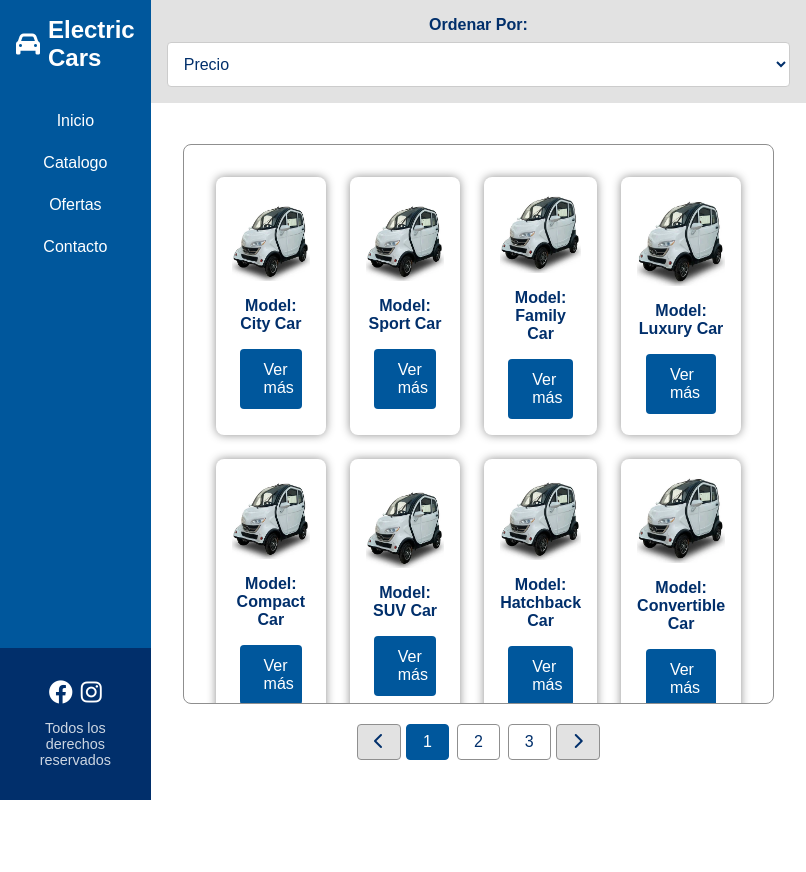
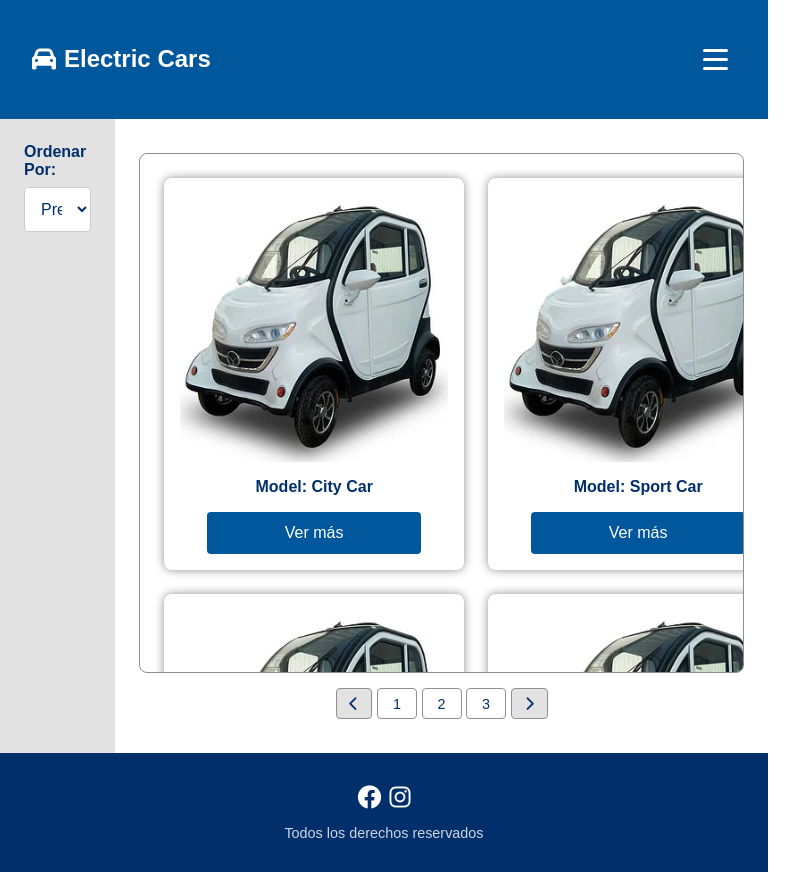
Before and after one commit to juliMAB/CSS-avanzado-Desafio-3---Electric-Car-Store, a plain HTML site: page index.html in a window 768 px wide. Shown: the whole page, 806 px wide, since content can reach past the window. Before the commit the page ends 800 px from the top, so only its background shows below. Drawn offline with Linux system fonts and the light colour scheme.

Commit message:
Implement responsive layouts and hamburger menu
Completed mobile, tablet, and desktop responsive layouts using CSS Grid and Flexbox. Added a functional hamburger menu with JavaScript for mobile navigation. Updated README with final project status, detailed features, and implementation notes. Improved product grid, pagination, and hover effects. Renamed reference images for clarity and added progress screenshots.

```diff
--- a/assets/css/style.css
+++ b/assets/css/style.css
@@ -27,20 +27,20 @@ body {
         "main"
         "footer";
     grid-template-rows: auto auto 1fr auto;
-    min-height: 100vh;
+    min-height: 100%;
 }
 
-/* Navegación */
+/* Navegación - Estilos base */
 .nav {
     grid-area: nav;
     background-color: var(--primary-color);
     padding: 1rem;
     min-height: 60px;
     display: flex;
-    flex-direction: column;
-    justify-content: flex-start;
+    justify-content: space-between;
     align-items: center;
     gap: 2rem;
+    position: relative;
 }
 
 .nav-header {
@@ -63,7 +63,6 @@ body {
 
 .nav-menu {
     display: flex;
-    flex-direction: column;
     align-items: center;
     text-align: center;
     gap: 0.5rem;
@@ -83,6 +82,38 @@ body {
 
 .nav-menu li:hover {
     background-color: rgba(255, 255, 255, 0.1);
+}
+
+/* Menú hamburguesa */
+.hamburger-menu {
+    display: none;
+    flex-direction: column;
+    background: none;
+    border: none;
+    cursor: pointer;
+    padding: 0.5rem;
+    z-index: 1000;
+}
+
+.hamburger-menu span {
+    width: 25px;
+    height: 3px;
+    background-color: var(--background-color);
+    margin: 3px 0;
+    transition: 0.3s;
+    border-radius: 2px;
+}
+
+.hamburger-menu.active span:nth-child(1) {
+    transform: rotate(-45deg) translate(-5px, 6px);
+}
+
+.hamburger-menu.active span:nth-child(2) {
+    opacity: 0;
+}
+
+.hamburger-menu.active span:nth-child(3) {
+    transform: rotate(45deg) translate(-5px, -6px);
 }
 
 /* Aside */
@@ -148,9 +179,7 @@ body {
     display: grid;
     grid-template-columns: repeat(4, 1fr); /* Siempre 4 columnas */
     gap: 1.5rem; /* Margen entre cards */
-    padding: 2rem;
-    overflow-y: auto;
-    height: 100%;
+    overflow: auto;
 }
 
 .products-container::-webkit-scrollbar {
@@ -169,6 +198,37 @@ body {
 
 .products-container::-webkit-scrollbar-thumb:hover {
     background: var(--secondary-color);
+}
+
+.product-card {
+        background-color: var(--background-color);
+        border-radius: 8px;
+        padding: 1rem;
+        text-align: center;
+        box-shadow: var(--border-color) 0px 0px 10px 0px;
+        width: 300px;
+        flex-direction: column;
+        display: flex;
+        align-items: center;
+        justify-content: center;
+        transition: transform 0.3s ease, box-shadow 0.3s ease;
+    }
+
+    .product-card:hover {
+        transform: translateY(-5px);
+        box-shadow: var(--border-color) 0px 5px 20px 0px;
+    }
+
+    .product-card img {
+        width: 100%;
+        margin: 0 0 1rem 0;
+        border-radius: 4px;
+    }
+
+    .product-card p {
+        margin-bottom: 1rem;
+        font-weight: bold;
+        color: var(--secondary-color);
     }
 
 /* Pie de página */
@@ -207,83 +267,7 @@ body {
     font-size: 0.9rem;
     opacity: 0.8;
 }
-
-/* Media Query para Desktop (576px+) */
-@media (min-width: 576px) {
-    .container {
-        grid-template-areas:
-            "nav aside"
-            "nav main"
-            "footer main";
-        grid-template-columns: 1fr 4fr;
-        grid-template-rows: auto 1fr auto;
-    }
-
-    .nav {
-        flex-direction: column;
-        justify-content: flex-start;
-        align-items: center;
-    }
-
-    .nav-menu {
-        flex-direction: column;
-        align-items: center;
-        gap: 0.5rem;
-        width: 100%;
-    }
-    .aside {
-        text-align: center;
-    }
-
-    .footer {
-        padding: 2rem 1rem;
-        display: flex;
-        flex-direction: column;
-        justify-content: center;
-    }
-
-    .main {
-        padding: 2rem;
-    }
-
-    .products-grid {
-        width: 100%; /* 70% del ancho en desktop */
-        height: 70vh;
-        margin: 0 auto;
-    }
-
-
-    .product-card {
-        background-color: var(--background-color);
-        border-radius: 8px;
-        padding: 1rem;
-        text-align: center;
-        box-shadow: var(--border-color) 0px 0px 10px 0px;
-        max-width: 300px;
-        flex-direction: column;
-        display: flex;
-        align-items: center;
-        justify-content: center;
-        transition: transform 0.3s ease, box-shadow 0.3s ease;
-    }
-
-    .product-card:hover {
-        transform: translateY(-5px);
-        box-shadow: var(--border-color) 0px 5px 20px 0px;
-    }
-
-    .product-card img {
-        width: 100%;
-        margin: 0 0 1rem 0;
-        border-radius: 4px;
-    }
-
-    .product-card p {
-        margin-bottom: 1rem;
-        font-weight: bold;
-        color: var(--secondary-color);
-    }
-
+/* end pie de página */
 .add-to-cart {
         background-color: var(--primary-color);
         color: var(--background-color);
@@ -299,7 +283,7 @@ body {
     .add-to-cart:hover {
         background-color: var(--secondary-color);
     }
-
+/* Pagination - Estilos base */
 .pagination {
     display: flex;
     justify-content: center;
@@ -308,8 +292,8 @@ body {
     margin-top: 20px;
 }
 
-    .pagination-btn {
-        background-color: var(--tertiary-color);
+.pagination-btn,
+.pagination-number {
     border: 1px solid var(--border-color);
     color: var(--secondary-color);
     padding: 0.5rem 1rem;
@@ -319,46 +303,149 @@ body {
     font-size: 1rem;
 }
 
-    .pagination-btn:hover {
-        background-color: var(--primary-color);
-        color: var(--background-color);
-    }
-
-    .pagination-btn:disabled {
-        opacity: 0.5;
-        cursor: not-allowed;
-    }
-
-    .pagination-btn:disabled:hover {
+.pagination-btn {
     background-color: var(--tertiary-color);
-        color: var(--secondary-color);
-    }
-
-    .pagination-numbers {
-        display: flex;
-        gap: 0.5rem;
 }
 
 .pagination-number {
     background-color: var(--background-color);
-        border: 1px solid var(--border-color);
-        color: var(--secondary-color);
-        padding: 0.5rem 1rem;
-        border-radius: 4px;
-        cursor: pointer;
-        transition: all 0.3s ease;
-        font-size: 1rem;
     min-width: 40px;
 }
 
-    .pagination-number:hover {
-        background-color: var(--tertiary-color);
+/* Media Query para Desktop (576px+) */
+@media (min-width: 993px) {
+    .container {
+        grid-template-areas:
+            "nav aside"
+            "nav main"
+            "footer main";
+        grid-template-columns: 15% 85%;
+        grid-template-rows: 15% 80% 15%;
     }
 
-    .pagination-number.active {
-        background-color: var(--primary-color);
-        color: var(--background-color);
-        border-color: var(--primary-color);
+    .nav {
+        flex-direction: column;
     }
 
+    .nav-menu {
+        flex-direction: column;
+        width: 100%;
     }
+
+    .aside {
+        text-align: center;
+    }
+
+    .products-container {
+        grid-template-columns: repeat(4, 1fr);
+        gap: 1.5rem;
+        overflow: auto;
+    }
+}
+
+/* Media Query para tablets y móviles */
+@media (max-width: 992px) {
+    .nav {
+        flex-direction: row;
+        justify-content: space-between;
+        padding: 1rem 2rem;
+    }
+
+    .hamburger-menu {
+        display: flex;
+    }
+
+    .nav-menu {
+        position: absolute;
+        top: 100%;
+        left: 0;
+        right: 0;
+        background-color: var(--primary-color);
+        flex-direction: column;
+        width: 100%;
+        max-height: 0;
+        overflow: hidden;
+        transition: max-height 0.3s ease;
+        box-shadow: 0 2px 5px rgba(0, 0, 0, 0.1);
+    }
+
+    .nav-menu.active {
+        max-height: 300px;
+    }
+
+    .nav-menu li {
+        padding: 1rem 2rem;
+        border-bottom: 1px solid rgba(255, 255, 255, 0.1);
+    }
+
+    .nav-menu li:last-child {
+        border-bottom: none;
+    }
+
+    .aside {
+        text-align: left;
+        padding: 1.5rem;
+    }
+
+    .main {
+        padding: 1.5rem;
+    }
+
+    .products-container {
+        grid-template-columns: repeat(2, 1fr);
+        gap: 1.5rem;
+        padding: 1.5rem;
+    }
+
+    .products-grid {
+        width: 100%;
+        height: 65vh;
+    }
+
+    .footer {
+        padding: 1.5rem;
+    }
+
+    .pagination {
+        margin-top: 15px;
+    }
+
+    .pagination-btn,
+    .pagination-number {
+        padding: 0.4rem 0.8rem;
+        font-size: 0.9rem;
+    }
+}
+
+/* Media Query específica para tablets */
+@media (min-width: 576px) and (max-width: 992px) {
+    .container {
+        grid-template-areas:
+            "nav nav"
+            "aside main"
+            "footer footer";
+        grid-template-columns: 15% 85%;
+        grid-template-rows: 15% 80% 15%;
+    }
+}
+
+/* Media Query específica para móviles */
+@media (max-width: 576px) {
+    .container {
+        grid-template-areas:
+            "nav"
+            "aside"
+            "main"
+            "footer";
+        grid-template-columns: 100%;
+        grid-template-rows: 10% 15% 65% 10%;
+    }
+
+    .nav {
+        padding: 1rem;
+    }
+
+    .products-container {
+        grid-template-columns: repeat(1, 1fr);
+    }
+}
--- a/index.html
+++ b/index.html
@@ -15,7 +15,12 @@
                 <i class="fa-solid fa-car"></i>
                 <h1>Electric Cars</h1>
             </div>
-            <ul class="nav-menu">
+            <button class="hamburger-menu" id="hamburgerBtn">
+                <span></span>
+                <span></span>
+                <span></span>
+            </button>
+            <ul class="nav-menu" id="navMenu">
                 <li>Inicio</li>
                 <li>Catalogo</li>
                 <li>Ofertas</li>
@@ -109,5 +114,15 @@
             </div>
         </footer>
     </div>
+    <script>
+        // Funcionalidad del menú hamburguesa
+        const hamburgerBtn = document.getElementById('hamburgerBtn');
+        const navMenu = document.getElementById('navMenu');
+
+        hamburgerBtn.addEventListener('click', () => {
+            hamburgerBtn.classList.toggle('active');
+            navMenu.classList.toggle('active');
+        });
+    </script>
 </body>
 </html>
```
Also changed, not shown: Progress/Commit_4.PNG (added), Progress/Commit_5.PNG (added), Progress/Commit_6.PNG (added), ref/img/Desktop.jpg (renamed from ref/img/img14.jpg), ref/img/Movile.jpg (renamed from ref/img/img6.jpg), ref/img/Tablet.jpg (renamed from ref/img/img20.jpg), 1 other file. Lines whose indentation alone changed are shown as unchanged.
